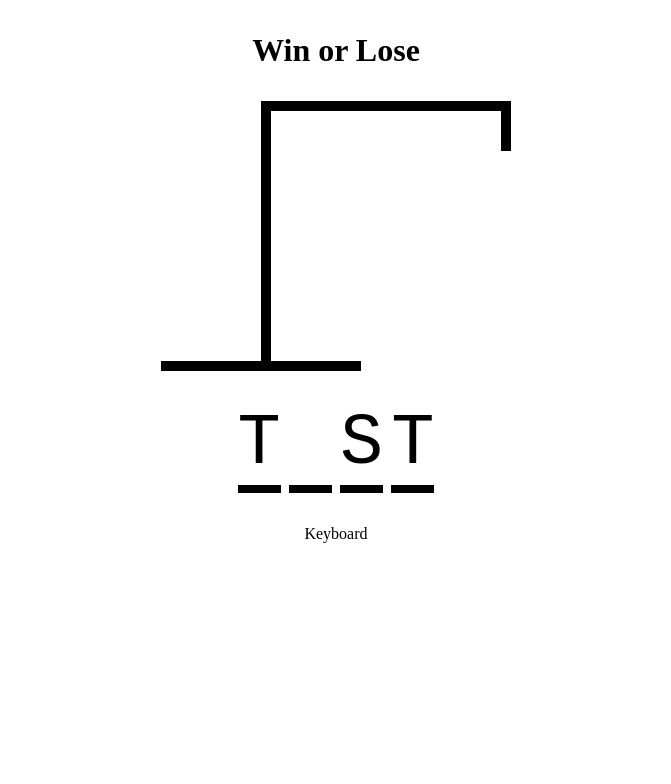
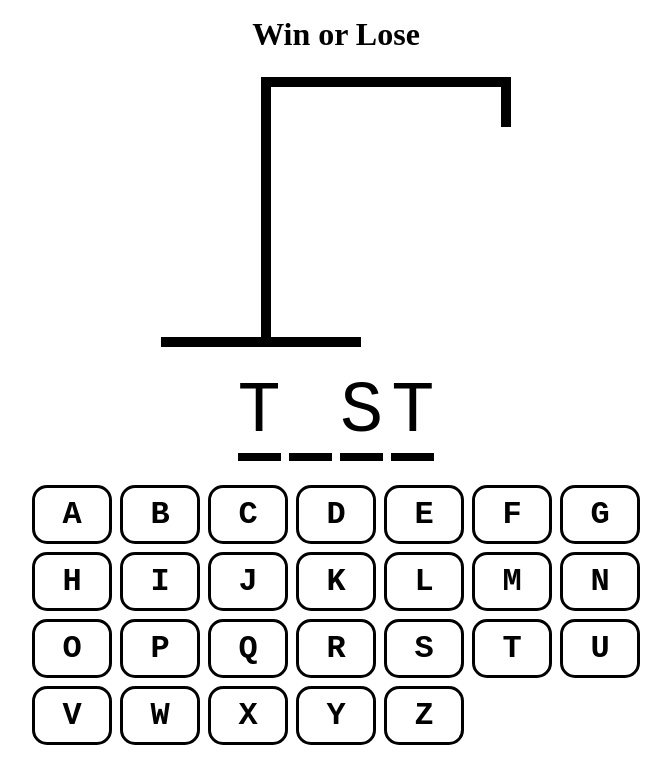
Before and after one commit to TahsinAlahi/React-HangMan, a React (Vite) app: page / in a window 1280 px wide. Shown: the top 784 px of the page, without its empty margins (304-975 px from the left). Built offline with nearby package versions, Linux system fonts and the light colour scheme.

Commit message:
keyboard done

```diff
--- a/src/App.tsx
+++ b/src/App.tsx
@@ -2,7 +2,7 @@ import { useState } from "react";
 import words from "./wordList.json";
 import HangmanDrawing from "./components/HangmanDrawing/HangmanDrawing";
 import HangmanWord from "./components/HangmanWord/HangmanWord";
-import Keyboard from "./components/Keyboard";
+import Keyboard from "./components/Keyboard/Keyboard";
 
 function App() {
   const [wordToGuess, setWordToGuess] = useState(() => {
@@ -16,12 +16,12 @@ function App() {
         display: "flex",
         flexDirection: "column",
         alignItems: "center",
-        gap: "2rem",
+        gap: "1.5rem",
         width: "50%",
         maxWidth: "800px",
         height: "100vh",
         margin: "0 auto",
-        padding: "2rem",
+        padding: "1rem",
       }}
     >
       <div
@@ -34,7 +34,9 @@ function App() {
       </div>
       <HangmanDrawing />
       <HangmanWord />
-      <Keyboard />
+      <div style={{ alignSelf: "stretch" }}>
+        <Keyboard />
+      </div>
     </div>
   );
 }
--- a/src/components/HangmanWord/HangmanWord.tsx
+++ b/src/components/HangmanWord/HangmanWord.tsx
@@ -6,8 +6,8 @@ const triedLetters = ["t", "s", "c"];
 function HangmanWord() {
   return (
     <div className={styles.wordsContainer}>
-      {word.split("").map((letter) => (
-        <span className={styles.letter}>
+      {word.split("").map((letter, index) => (
+        <span className={styles.letter} key={index}>
           <span
             style={{
               visibility: triedLetters.includes(letter) ? "visible" : "hidden",
--- a/src/components/Keyboard.tsx
+++ /dev/null
@@ -1,5 +0,0 @@
-function Keyboard() {
-  return <div>Keyboard</div>;
-}
-
-export default Keyboard;
--- /dev/null
+++ b/src/components/Keyboard/Keyboard.module.css
@@ -0,0 +1,37 @@
+.keyboardContainer {
+  display: grid;
+  grid-template-columns: repeat(auto-fit, minmax(75px, 1fr));
+  gap: 0.5rem;
+}
+
+.key {
+  padding: 0.5rem 2rem;
+  border: 3px solid black;
+  border-radius: 15px;
+  background-color: transparent;
+
+  display: flex;
+  justify-content: center;
+  align-items: center;
+
+  font-size: 2rem;
+  font-family: monospace;
+  text-transform: uppercase;
+  font-weight: bold;
+
+  cursor: pointer;
+  transition: all 0.3s ease;
+}
+
+.key.active {
+  background-color: hsl(200, 100%, 50%);
+  color: white;
+}
+
+.key.inactive {
+  opacity: 0.3;
+}
+
+.key:hover:not(:disabled) {
+  background-color: hsl(200, 100%, 75%);
+}
--- /dev/null
+++ b/src/components/Keyboard/Keyboard.tsx
@@ -0,0 +1,44 @@
+import styles from "./Keyboard.module.css";
+
+const KEYS = [
+  "a",
+  "b",
+  "c",
+  "d",
+  "e",
+  "f",
+  "g",
+  "h",
+  "i",
+  "j",
+  "k",
+  "l",
+  "m",
+  "n",
+  "o",
+  "p",
+  "q",
+  "r",
+  "s",
+  "t",
+  "u",
+  "v",
+  "w",
+  "x",
+  "y",
+  "z",
+];
+
+function Keyboard() {
+  return (
+    <div className={styles.keyboardContainer}>
+      {KEYS.map((key, index) => (
+        <button className={`${styles.key} `} key={index}>
+          {key}
+        </button>
+      ))}
+    </div>
+  );
+}
+
+export default Keyboard;
```
